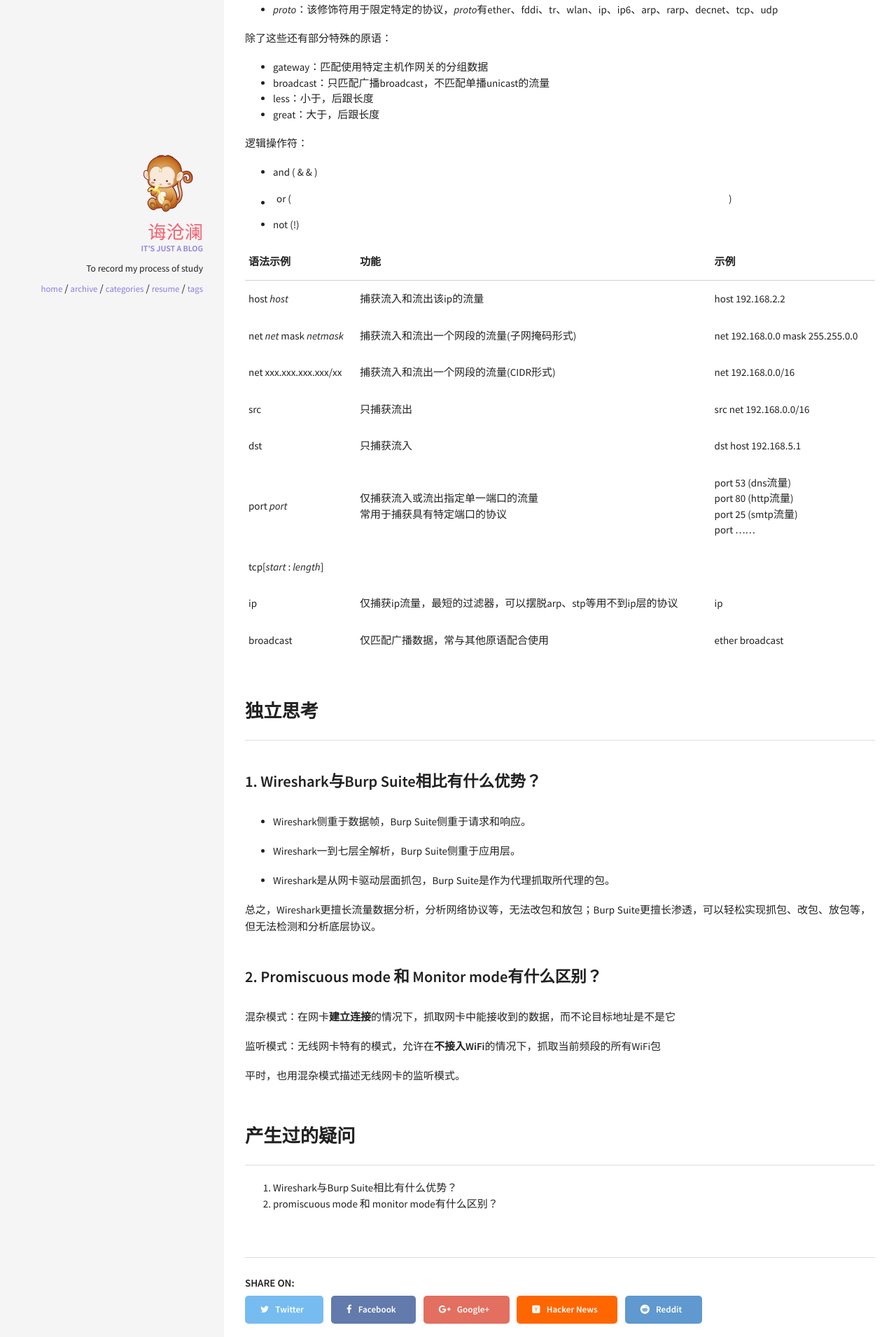
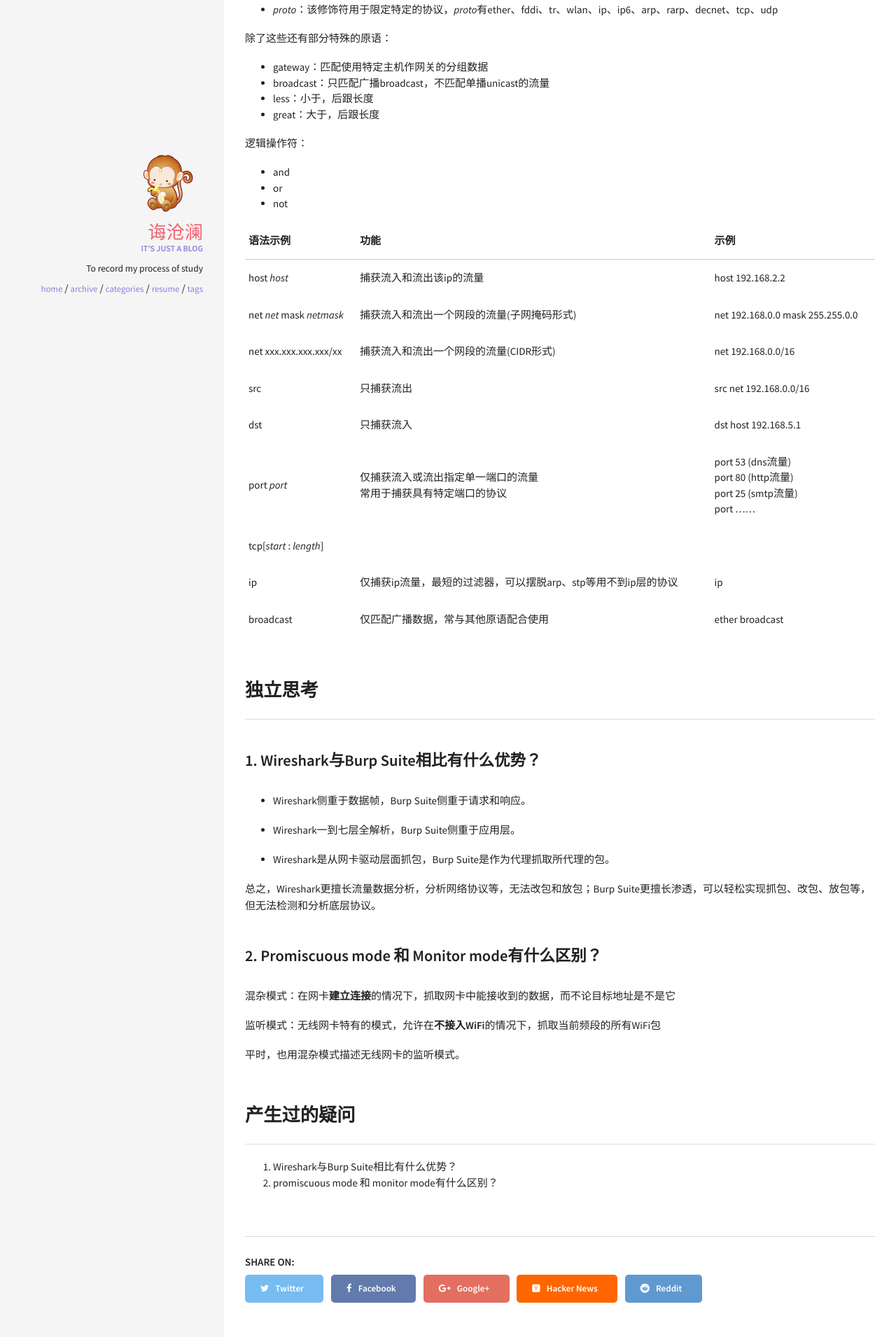
Before and after one commit to MonkeyDatabase/MonkeyDatabase.github.io, a Jekyll site: the page built from _posts/2020-09-19-wireshark-capturefilters.md, in a window 1280 px wide. Shown: the part 1323-3233 px from the top of the page at 70% size. Built offline with Jekyll 4.4.1, drawn with Linux system fonts in a browser that asks for light colours; comment, search, counter and statistics services are not loaded.

```diff
--- a/_posts/2020-09-19-wireshark-capturefilters.md
+++ b/_posts/2020-09-19-wireshark-capturefilters.md
@@ -61,9 +61,9 @@ UI位置：
 
 逻辑操作符：
 
-* and ( & & )
-* or ( | |)
-* not (!)
+* and
+* or
+* not
 
 | 语法示例                 | 功能                                                         | 示例                                                         |
 | ------------------------ | ------------------------------------------------------------ | ------------------------------------------------------------ |
```
